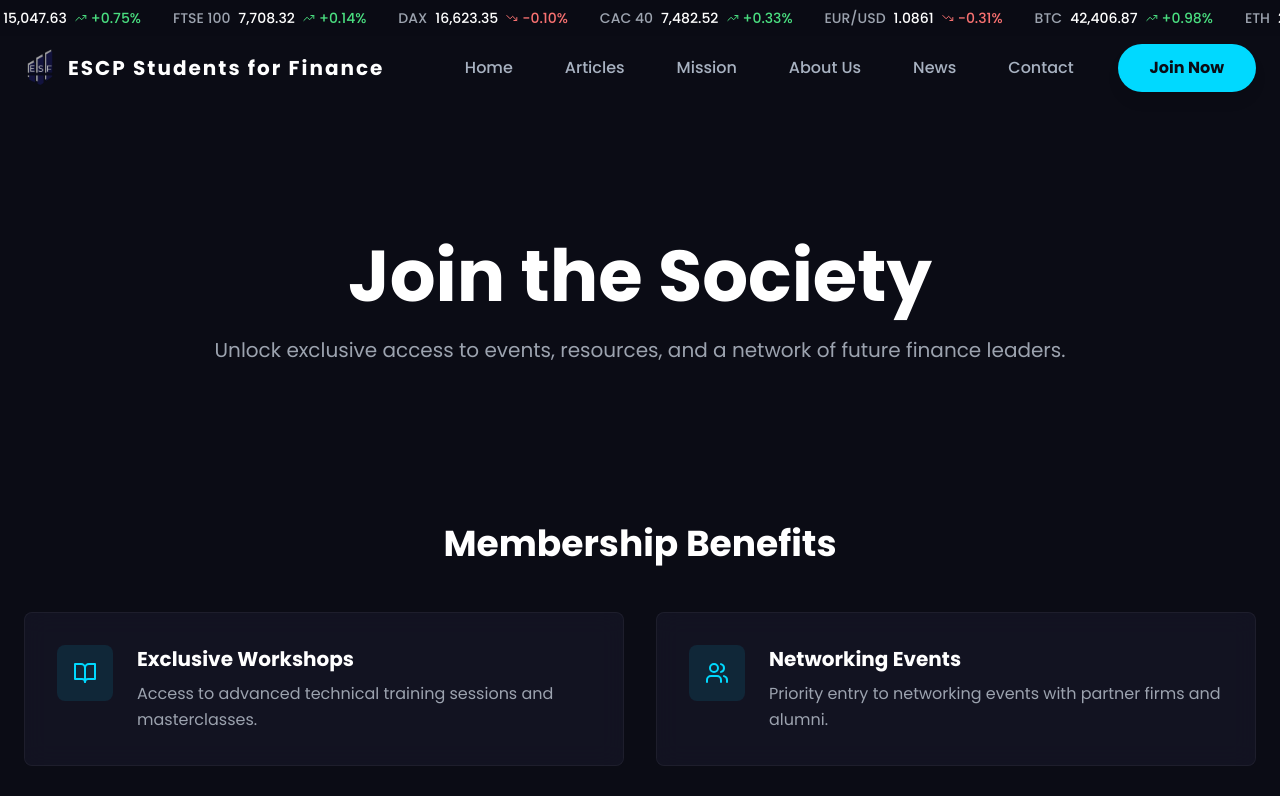
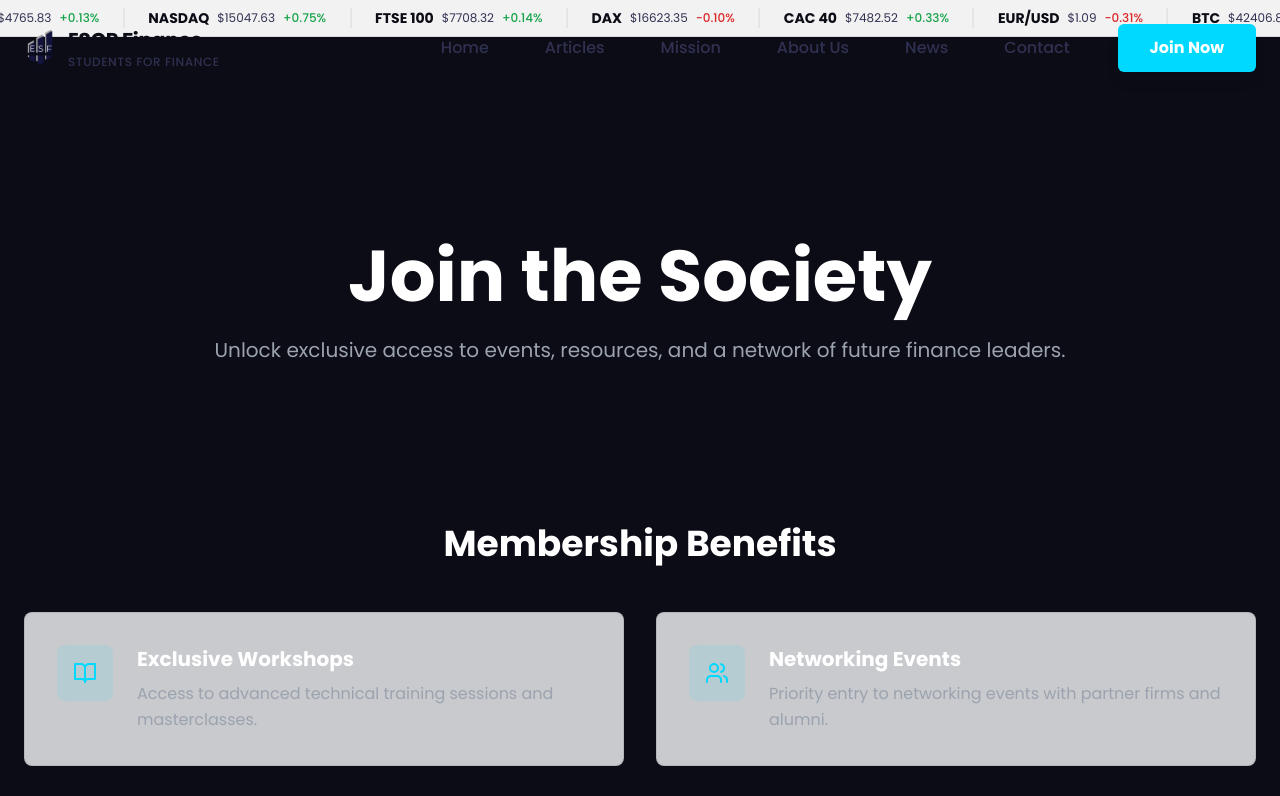
Before and after one commit to shashh-hash/escp-finance-site, a React (Vite) app: page /escp-finance-site/join in a window 1280 px wide. Shown: the top 796 px of the page. Built offline with nearby package versions, Linux system fonts and the light colour scheme; a web font is replaced by a local one.

Commit message:
WIP: Partial light theme implementation (global styles, navbar, stock ticker)

```diff
--- a/src/components/Navbar.jsx
+++ b/src/components/Navbar.jsx
@@ -51,28 +51,37 @@ const Navbar = ({ onMoneyRain, onToggleMatrix, onStockCrash, matrixMode }) => {
     ];
 
     return (
-        <nav className={`fixed top-10 w-full z-50 transition-all duration-300 ${scrolled ? 'bg-esf-midnight/90 backdrop-blur-md border-b border-white/5' : 'bg-transparent'}`}>
-            <div className="max-w-[1400px] mx-auto px-6 py-1 flex justify-between items-center">
+        <nav
+            className={`fixed top-0 left-0 right-0 z-50 transition-all duration-300 ${scrolled ? 'bg-white/95 backdrop-blur-md shadow-lg border-b border-esf-midnight/10' : 'bg-transparent'
+                }`}
+        >
+            <div className="max-w-7xl mx-auto px-6 py-6">
+                <div className="flex items-center justify-between">
                     {/* Logo */}
                     <Link
                         to="/"
+                        className="flex items-center gap-3 group"
                         onClick={handleLogoClick}
                         onDoubleClick={handleLogoDoubleClick}
-                    className="flex items-center gap-3 group"
                     >
-                    <img src={`${import.meta.env.BASE_URL}esf-logo.png`} alt="ESCP Students for Finance" className="h-12 w-auto object-contain" />
-                    <span className="font-heading font-bold text-xl text-white tracking-wide hidden sm:block">ESCP Students for Finance</span>
+                        <img src={logoImg} alt="ESCP Finance Logo" className="h-12 w-auto" />
+                        <div className="flex flex-col">
+                            <span className="text-esf-midnight font-heading font-bold text-xl tracking-tight group-hover:text-esf-accent transition-colors">
+                                ESCP Finance
+                            </span>
+                            <span className="text-esf-blue text-xs font-medium tracking-wider">STUDENTS FOR FINANCE</span>
+                        </div>
                     </Link>
 
-                {/* Desktop Menu */}
-                <div className="hidden lg:flex items-center gap-1">
+                    {/* Desktop Navigation */}
+                    <div className="hidden lg:flex items-center gap-2">
                         {links.map((link) => (
                             <Link
                                 key={link.name}
                                 to={link.path}
-                            className={`px-6 py-3 rounded-full font-sans text-base font-medium transition-all ${location.pathname === link.path
-                                ? 'bg-white/10 text-white border border-white/10'
-                                : 'text-esf-silver hover:text-white hover:bg-white/5'
+                                className={`px-6 py-3 rounded-lg font-sans text-base font-medium transition-all ${location.pathname === link.path
+                                    ? 'bg-esf-midnight/10 text-esf-midnight border border-esf-midnight/20'
+                                    : 'text-esf-blue hover:text-esf-midnight hover:bg-esf-midnight/5'
                                     }`}
                             >
                                 {link.name}
@@ -80,20 +89,17 @@ const Navbar = ({ onMoneyRain, onToggleMatrix, onStockCrash, matrixMode }) => {
                         ))}
                         <Link
                             to="/join"
-                        className="ml-4 px-8 py-3 bg-esf-accent text-esf-midnight font-heading font-bold text-base rounded-full hover:bg-white transition-all shadow-lg hover:shadow-esf-accent/20"
+                            className="ml-4 px-8 py-3 bg-esf-accent text-white font-heading font-bold text-base rounded-lg hover:bg-esf-blue transition-all shadow-lg hover:shadow-esf-accent/20"
                         >
                             Join Now
                         </Link>
                     </div>
 
                     {/* Mobile Menu Button */}
-                <button
-                    className="lg:hidden text-white"
-                    onClick={() => setMobileMenuOpen(!mobileMenuOpen)}
-                    aria-label="Toggle menu"
-                >
+                    <button onClick={() => setMobileMenuOpen(!mobileMenuOpen)} className="lg:hidden text-esf-midnight p-2" aria-label="Toggle menu">
                         {mobileMenuOpen ? <X size={24} /> : <Menu size={24} />}
                     </button>
+                </div>
             </div>
 
             {/* Mobile Menu */}
@@ -104,16 +110,16 @@ const Navbar = ({ onMoneyRain, onToggleMatrix, onStockCrash, matrixMode }) => {
                         animate={{ opacity: 1, height: 'auto' }}
                         exit={{ opacity: 0, height: 0 }}
                         transition={{ duration: 0.3 }}
-                        className="lg:hidden bg-esf-midnight border-t border-white/10 overflow-hidden"
+                        className="lg:hidden bg-white/95 backdrop-blur-md border-t border-esf-midnight/10 mt-4 pt-4"
                     >
-                        <div className="px-6 py-4 space-y-2">
+                        <div className="flex flex-col gap-2">
                             {links.map((link) => (
                                 <Link
                                     key={link.name}
                                     to={link.path}
-                                    className={`block text-sm font-sans font-medium py-3 border-b border-white/5 ${location.pathname === link.path
-                                        ? 'text-esf-accent'
-                                        : 'text-esf-silver hover:text-white'
+                                    className={`px-6 py-3 rounded-lg text-base font-medium transition-colors ${location.pathname === link.path
+                                            ? 'bg-esf-midnight/10 text-esf-midnight'
+                                            : 'text-esf-blue hover:bg-esf-midnight/5 hover:text-esf-midnight'
                                         }`}
                                 >
                                     {link.name}
@@ -121,7 +127,7 @@ const Navbar = ({ onMoneyRain, onToggleMatrix, onStockCrash, matrixMode }) => {
                             ))}
                             <Link
                                 to="/join"
-                                className="block w-full text-center px-6 py-4 bg-esf-accent text-esf-midnight font-heading font-bold text-sm rounded-full hover:bg-white transition-colors mt-6"
+                                className="block w-full text-center px-6 py-4 bg-esf-accent text-white font-heading font-bold text-sm rounded-lg hover:bg-esf-blue transition-colors mt-6"
                             >
                                 Join Now
                             </Link>
--- a/src/components/StockTicker.jsx
+++ b/src/components/StockTicker.jsx
@@ -51,28 +51,20 @@ const StockTicker = () => {
     };
 
     return (
-        <div className="fixed top-0 left-0 right-0 w-full bg-esf-midnight/95 overflow-hidden py-2 backdrop-blur-sm z-40">
-            <div className="flex whitespace-nowrap">
-                <motion.div
-                    animate={{ x: [0, -1000] }}
-                    transition={{
-                        repeat: Infinity,
-                        duration: 20,
-                        ease: "linear",
-                    }}
-                    className="flex gap-8 pr-8"
-                >
-                    {[...stocks, ...stocks, ...stocks].map((stock, index) => (
-                        <div key={index} className="flex items-center gap-2 text-sm font-medium">
-                            <span className="text-gray-400">{stock.symbol}</span>
-                            <span className="text-white">{formatPrice(stock.price, stock.symbol)}</span>
-                            <span className={`flex items-center ${stock.up ? 'text-green-400' : 'text-red-400'}`}>
-                                {stock.up ? <TrendingUp size={12} className="mr-1" /> : <TrendingDown size={12} className="mr-1" />}
-                                {stock.change > 0 ? '+' : ''}{stock.change.toFixed(2)}%
-                            </span>
-                        </div>
-                    ))}
-                </motion.div>
+        <div className="fixed top-0 left-0 right-0 z-40 bg-white/95 backdrop-blur-md border-b border-esf-midnight/10 overflow-hidden">
+            <div className="flex animate-marquee whitespace-nowrap py-2">
+                {[...stocks, ...stocks].map((stock, index) => (
+                    <div
+                        key={index}
+                        className="inline-flex items-center gap-2 px-6 border-r border-esf-midnight/10 last:border-r-0"
+                    >
+                        <span className="text-esf-midnight font-bold text-sm">{stock.symbol}</span>
+                        <span className="text-esf-blue text-xs">${stock.price.toFixed(2)}</span>
+                        <span className={`text-xs font-medium ${stock.change >= 0 ? 'text-green-600' : 'text-red-600'}`}>
+                            {stock.change >= 0 ? '+' : ''}{stock.change.toFixed(2)}%
+                        </span>
+                    </div>
+                ))}
             </div>
         </div>
     );
--- a/src/index.css
+++ b/src/index.css
@@ -8,21 +8,21 @@
   }
 
   body {
-    @apply bg-esf-midnight text-white font-sans antialiased selection:bg-esf-accent selection:text-esf-midnight;
+    @apply bg-white text-esf-midnight font-sans antialiased selection:bg-esf-accent selection:text-white;
   }
 }
 
 @layer utilities {
   .text-gradient {
-    @apply bg-clip-text text-transparent bg-gradient-to-r from-white to-esf-silver;
+    @apply bg-clip-text text-transparent bg-gradient-to-r from-esf-midnight to-esf-blue;
   }
 
   .glass {
-    @apply bg-esf-navy/50 backdrop-blur-md border border-white/5;
+    @apply bg-slate-50/80 backdrop-blur-md border border-esf-midnight/10;
   }
 
   .glass-hover {
-    @apply hover:bg-esf-navy/70 hover:border-esf-accent/30 transition-all duration-300;
+    @apply hover:bg-slate-100 hover:border-esf-accent/30 transition-all duration-300;
   }
 
   .card-shadow {
@@ -36,16 +36,16 @@
 }
 
 ::-webkit-scrollbar-track {
-  background: #0B0C15;
+  background: #FFFFFF;
 }
 
 ::-webkit-scrollbar-thumb {
-  background: #303151;
+  background: #CBD5E1;
   border-radius: 4px;
 }
 
 ::-webkit-scrollbar-thumb:hover {
-  background: #4A4B75;
+  background: #94A3B8;
 }
 
 /* Matrix Mode */
--- a/src/pages/About.jsx
+++ b/src/pages/About.jsx
@@ -134,7 +134,7 @@ const About = () => {
                     <h2 className="text-4xl font-heading font-bold mb-12 text-center">
                         Who We Are
                     </h2>
-                    <div className="space-y-8 text-lg text-gray-400 leading-relaxed glass p-8 md:p-12 rounded-2xl">
+                    <div className="space-y-8 text-lg text-gray-400 leading-relaxed glass p-8 md:p-12 rounded-lg">
                         <p>
                             Founded in 2025, ESCP Students for Finance is the newest finance society at ESCP Business School's
                             Turin campus. We are building a community of students passionate about finance, starting from the ground up.
@@ -167,7 +167,7 @@ const About = () => {
                             <button
                                 key={tab}
                                 onClick={() => setActiveTab(tab)}
-                                className={`px-6 py-3 rounded-full text-sm font-bold uppercase tracking-wider transition-all duration-300 ${activeTab === tab
+                                className={`px-6 py-3 rounded-lg text-sm font-bold uppercase tracking-wider transition-all duration-300 ${activeTab === tab
                                     ? 'bg-esf-accent text-esf-midnight shadow-lg shadow-esf-accent/20 scale-105'
                                     : 'bg-white/5 text-gray-400 hover:bg-white/10 hover:text-white'
                                     }`}
--- a/src/pages/Join.jsx
+++ b/src/pages/Join.jsx
@@ -96,7 +96,7 @@ const Join = () => {
                         </p>
                     </div>
 
-                    <div className="glass p-8 md:p-12 rounded-2xl border border-white/10">
+                    <div className="glass p-8 md:p-12 rounded-lg border border-white/10">
                         <form className="space-y-6">
                             <div className="grid md:grid-cols-2 gap-6">
                                 <div>
--- a/src/pages/Mission.jsx
+++ b/src/pages/Mission.jsx
@@ -70,7 +70,7 @@ const Mission = () => {
                                 whileInView={{ opacity: 1, y: 0 }}
                                 viewport={{ once: true }}
                                 transition={{ delay: index * 0.1 }}
-                                className="glass glass-hover p-8 rounded-2xl group"
+                                className="glass glass-hover p-8 rounded-lg group"
                             >
                                 <div className="text-esf-accent mb-6 p-3 bg-esf-accent/10 rounded-lg inline-block group-hover:bg-esf-accent/20 transition-colors">
                                     {value.icon}
@@ -104,7 +104,7 @@ const Mission = () => {
                                 transition={{ delay: index * 0.1 }}
                                 className="flex items-start gap-6 p-6 rounded-xl hover:bg-white/5 transition-colors border border-transparent hover:border-white/5"
                             >
-                                <div className="flex-shrink-0 w-10 h-10 rounded-full bg-esf-accent/10 text-esf-accent flex items-center justify-center font-bold border border-esf-accent/20">
+                                <div className="flex-shrink-0 w-10 h-10 rounded-lg bg-esf-accent/10 text-esf-accent flex items-center justify-center font-bold border border-esf-accent/20">
                                     {index + 1}
                                 </div>
                                 <p className="text-lg text-gray-300 leading-relaxed pt-1">{goal}</p>
--- a/src/pages/News.jsx
+++ b/src/pages/News.jsx
@@ -102,7 +102,7 @@ const News = () => {
                             placeholder="Search news..."
                             value={searchQuery}
                             onChange={(e) => setSearchQuery(e.target.value)}
-                            className="w-full px-6 py-4 bg-white/5 border border-white/10 rounded-full text-white placeholder-gray-500 focus:outline-none focus:border-esf-accent/50 focus:bg-white/10 transition-all backdrop-blur-sm"
+                            className="w-full px-6 py-4 bg-white/5 border border-white/10 rounded-lg text-white placeholder-gray-500 focus:outline-none focus:border-esf-accent/50 focus:bg-white/10 transition-all backdrop-blur-sm"
                         />
                         <div className="absolute right-4 top-1/2 -translate-y-1/2 text-gray-500">
                             <svg xmlns="http://www.w3.org/2000/svg" className="h-5 w-5" fill="none" viewBox="0 0 24 24" stroke="currentColor">
```
Also changed, not shown: src/pages/Contact.jsx (+7 -7 lines), src/pages/Home.jsx (+7 -7 lines). Lines whose indentation alone changed are shown as unchanged.
